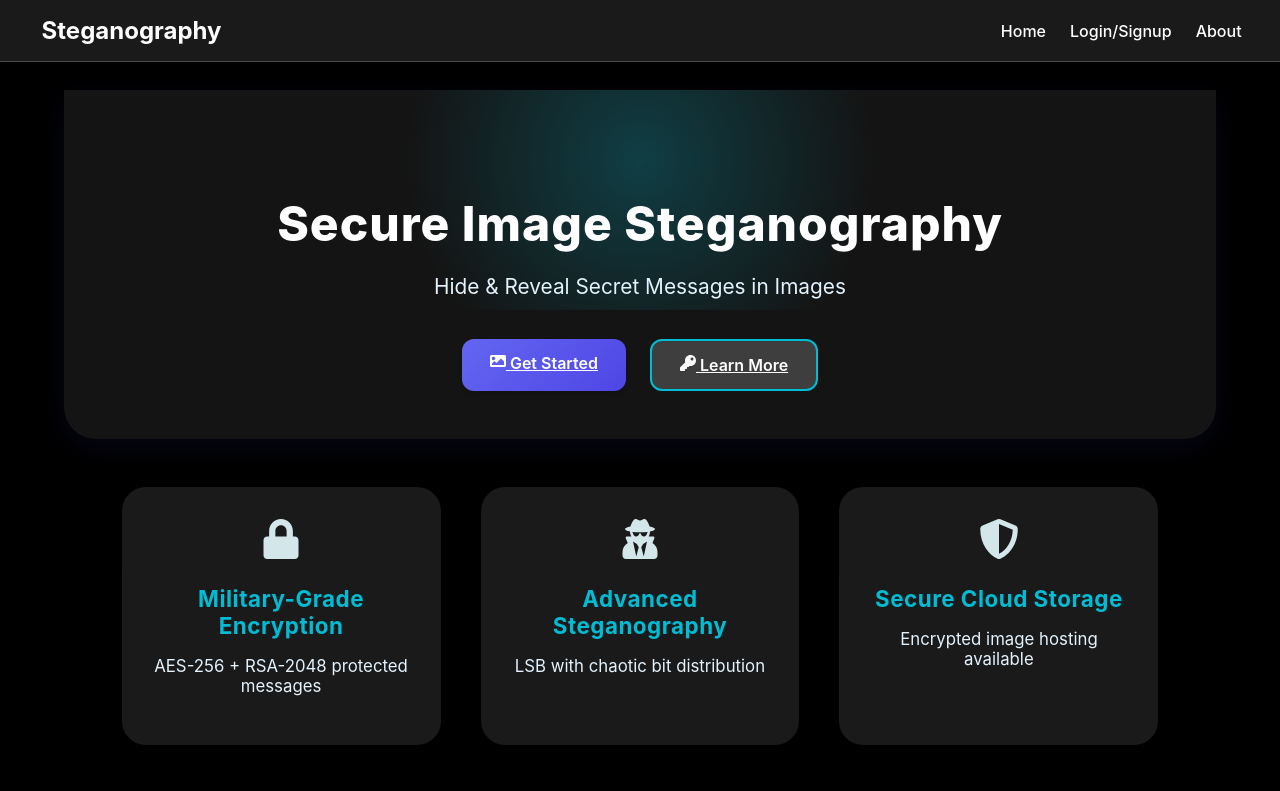
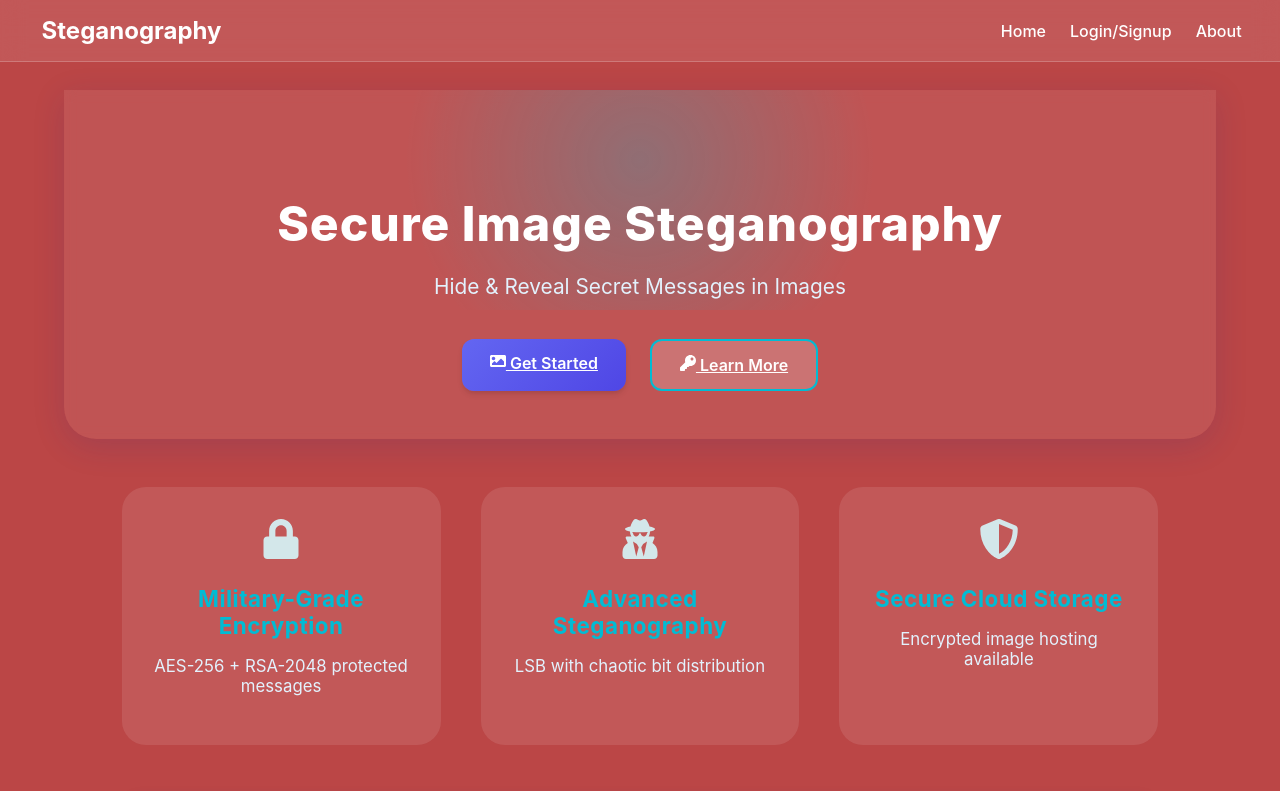
Before and after one commit to vishal-tamhane/Steganography_Project2, a React (Create React App) app in the folder frontend-temp/: page / in a window 1280 px wide. Shown: the top 791 px of the page. Built offline with nearby package versions, Linux system fonts and the light colour scheme.

Commit message:
Background color changed

```diff
--- a/frontend-temp/package.json
+++ b/frontend-temp/package.json
@@ -6,6 +6,7 @@
     "@testing-library/jest-dom": "^5.16.5",
     "@testing-library/react": "^13.4.0",
     "@testing-library/user-event": "^13.5.0",
+    "axios": "^1.10.0",
     "framer-motion": "^10.12.4",
     "react": "^18.2.0",
     "react-dom": "^18.2.0",
--- a/frontend-temp/src/App.css
+++ b/frontend-temp/src/App.css
@@ -18,7 +18,7 @@
 body {
   margin: 0;
   font-family: 'Inter', -apple-system, BlinkMacSystemFont, 'Segoe UI', Roboto, sans-serif;
-  background:black;
+  background:rgb(187, 70, 70);
   min-height: 100vh;
 }
 
```
Also changed, not shown: 1 other file (tests, documents, lock files or other folders).
